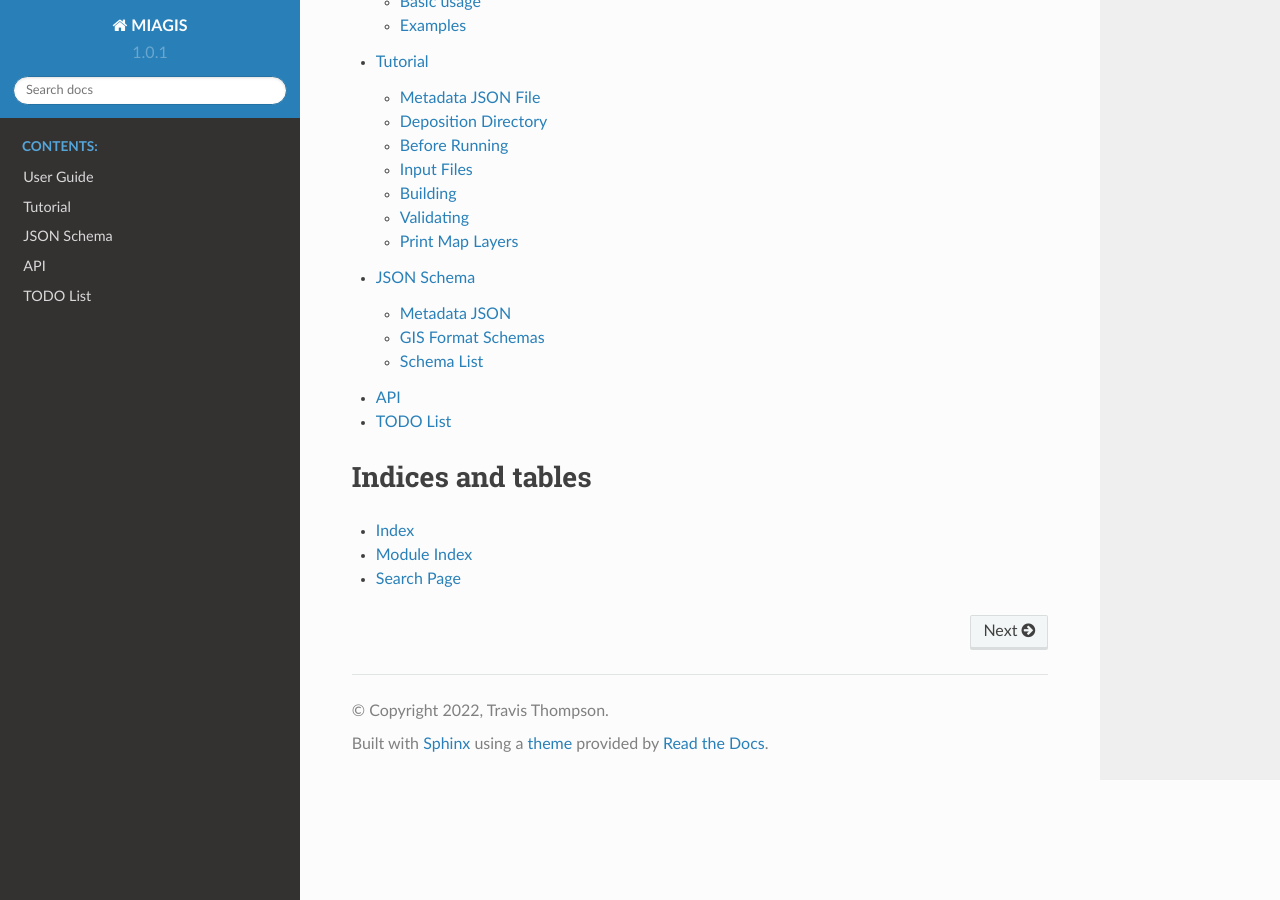
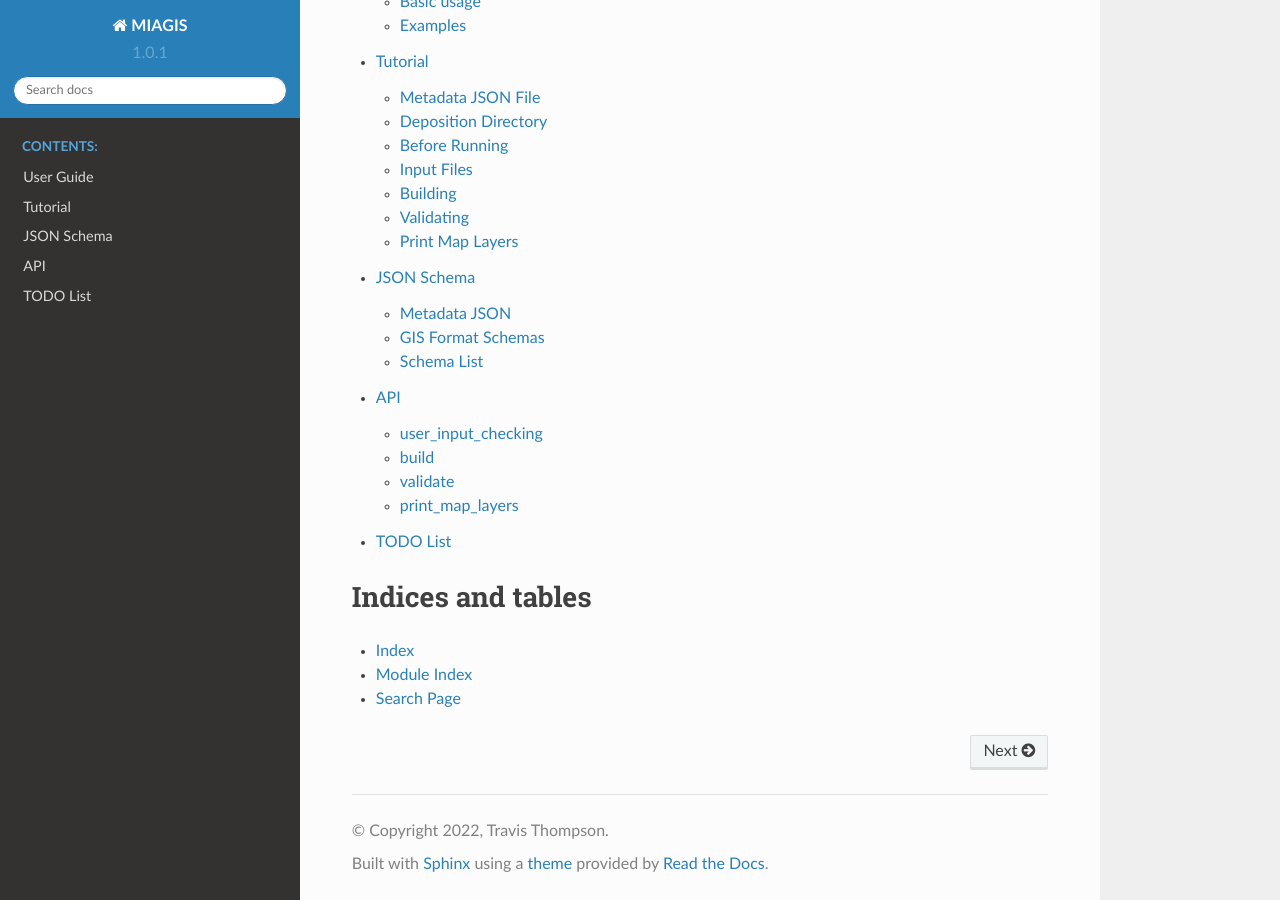
Before and after one commit to MoseleyBioinformaticsLab/miagis, a Sphinx documentation site: the page built from docs/index.rst, in a window 1280 px wide and 900 px high, scrolled down 2501 px. Built offline with Sphinx 7.4.7 and the Read the Docs theme 2.0.0, drawn with Linux system fonts in a browser that asks for light colours; pages that are not in the unit, such as notebooks, are missing from menus.

```diff
--- a/docs/api.rst
+++ b/docs/api.rst
@@ -1,14 +1,24 @@
 API
 ===
 
-.. automodule:: src.miagis
+.. automodule:: miagis
 
-.. automodule:: src.miagis.user_input_checking
+user_input_checking
+-------------------
+.. automodule:: miagis.user_input_checking
     :members:
 
-.. automodule:: src.miagis.build
+build
+-----
+.. automodule:: miagis.build
     :members:
-.. automodule:: src.miagis.validate
+
+validate
+--------
+.. automodule:: miagis.validate
     :members:
-.. automodule:: src.miagis.print_map_layers
+
+print_map_layers
+----------------
+.. automodule:: miagis.print_map_layers
     :members:
--- a/docs/conf.py
+++ b/docs/conf.py
@@ -13,11 +13,12 @@
 import os
 import sys
 # sys.path.insert(0, os.path.abspath('.'))
-sys.path.insert(0, os.path.abspath('..'))
+sys.path.insert(0, os.path.abspath('../src'))
 
-from src.miagis import __version__
+from miagis import __version__
 
-autodoc_typehints = "description"
+autodoc_typehints = "both"
+#add_module_names = False
 # -- Project information -----------------------------------------------------
 
 project = 'MIAGIS'
```
